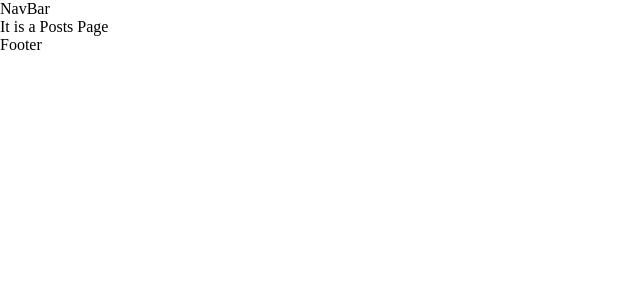
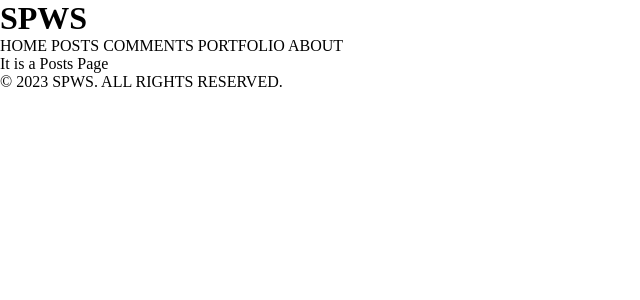
Before and after one commit to AlexKomanov/nextjs-blog, a Next.js app: page /posts in a window 1280 px wide. Shown: the top 300 px of the page, without its empty margins (0-640 px from the left). Built offline with nearby package versions, Linux system fonts and the light colour scheme.

Commit message:
Adding content to the NavBar and Footer

```diff
--- a/src/components/Footer.tsx
+++ b/src/components/Footer.tsx
@@ -2,7 +2,7 @@ import React from 'react'
 
 const Footer = () => {
   return (
-    <div>Footer</div>
+    <div>© 2023 SPWS. ALL RIGHTS RESERVED.</div>
   )
 }
 
--- a/src/components/NavBar.tsx
+++ b/src/components/NavBar.tsx
@@ -1,8 +1,17 @@
+import Link from 'next/link'
 import React from 'react'
 
 const NavBar = () => {
   return (
-    <div>NavBar</div>
+    <div>
+      <h1><Link href="/">SPWS</Link></h1>
+      <Link href="/">HOME</Link>
+      <Link href="/posts"> POSTS</Link>
+      <Link href="/comments"> COMMENTS</Link>
+      <Link href="/portfolio"> PORTFOLIO</Link>
+      <Link href="/about"> ABOUT</Link>
+    </div>
+
   )
 }
 
```
